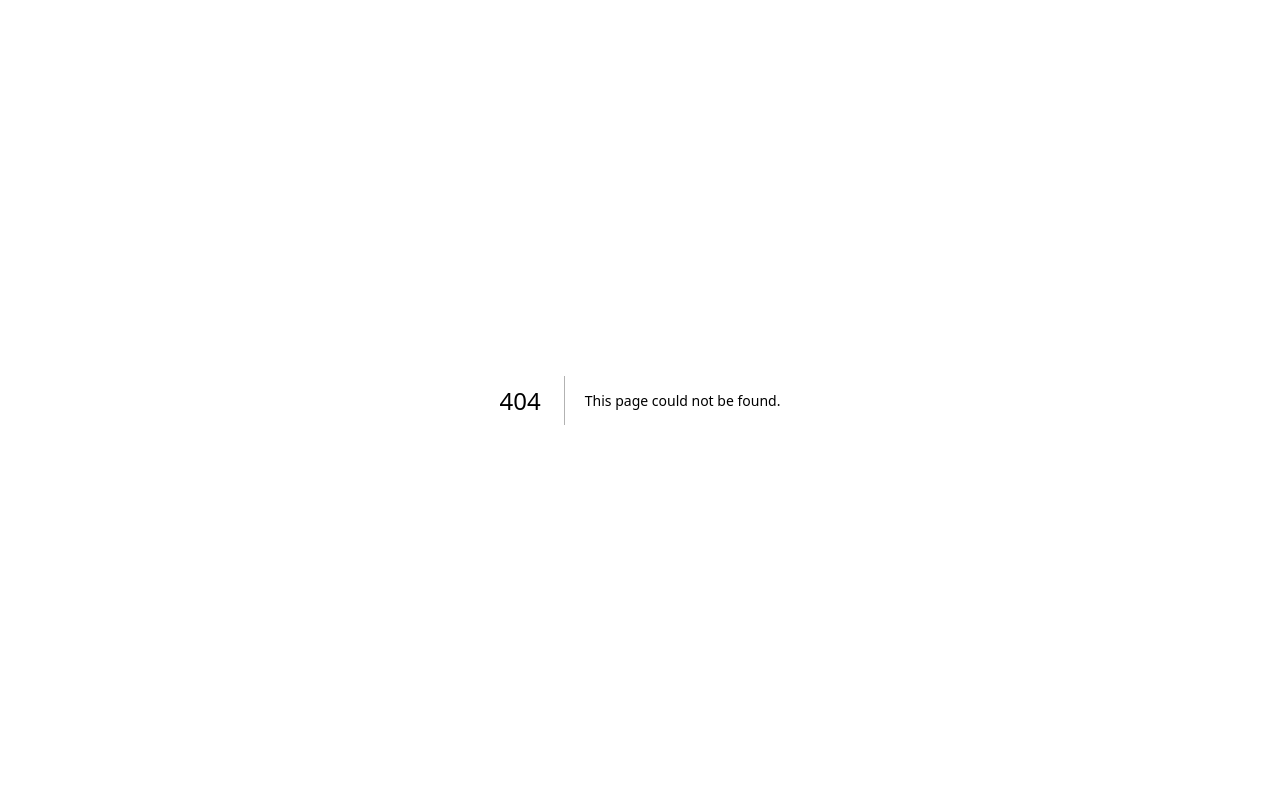
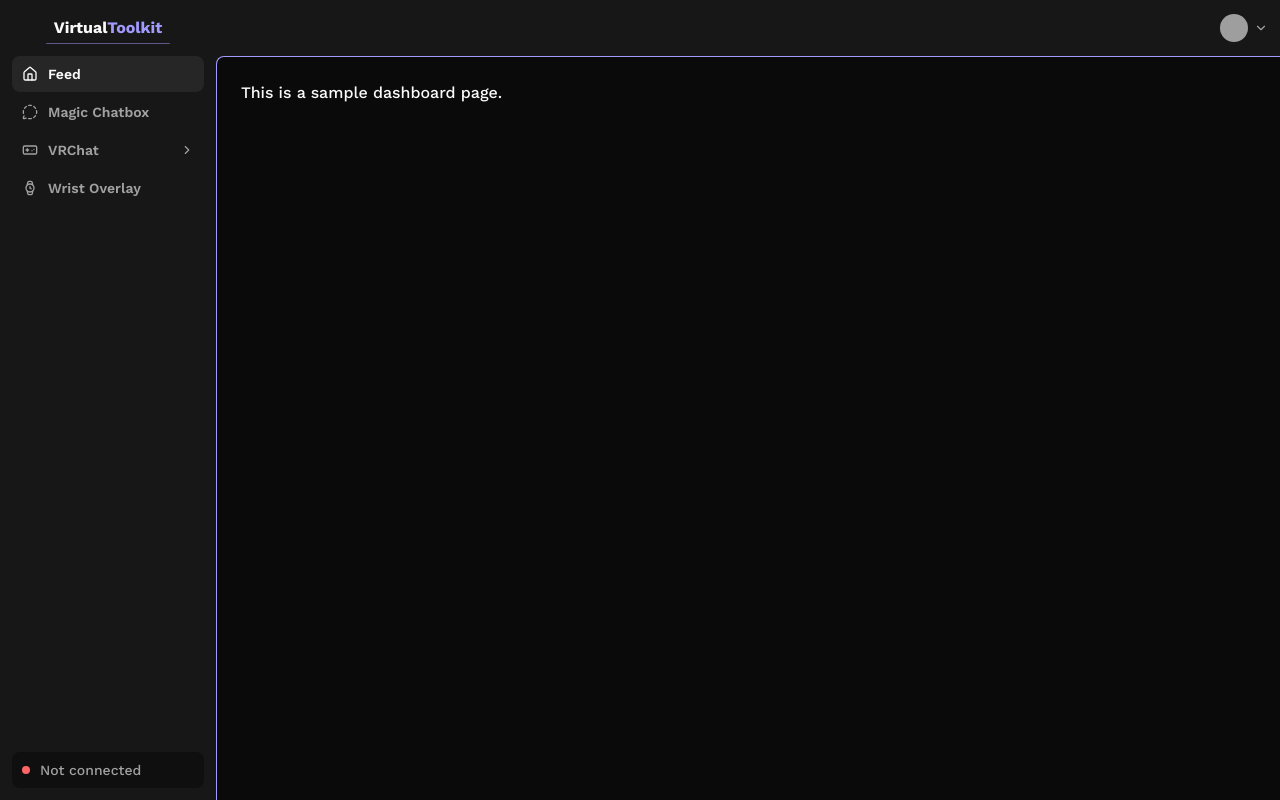
Before and after one commit to VirtualToolkit/web, a Next.js app: page /dashboard in a window 1280 px wide. Before the commit this address had no page. Built offline with nearby package versions, Linux system fonts and the light colour scheme; grey boxes are pictures that could not be loaded.

Commit message:
feat: add basic dashboard ui layout

```diff
--- /dev/null
+++ b/src/app/dashboard/layout.tsx
@@ -0,0 +1,5 @@
+import DashboardShell from '@/components/DashboardShell';
+
+export default function Dashboard({ children }: { children: React.ReactNode }) {
+  return <DashboardShell>{children}</DashboardShell>;
+}
--- /dev/null
+++ b/src/app/dashboard/page.tsx
@@ -0,0 +1,4 @@
+export default function Dashboard_Index() {
+    return <>
+    This is a sample dashboard page.</>
+}
--- a/src/app/layout.tsx
+++ b/src/app/layout.tsx
@@ -1,9 +1,10 @@
 import type { Metadata } from "next";
-import { Geist, Geist_Mono } from "next/font/google";
+import { Work_Sans, Geist_Mono } from "next/font/google";
 import "../globals.css";
+import Topbar from "@/components/Topbar";
 
-const geistSans = Geist({
-  variable: "--font-geist-sans",
+const workSans = Work_Sans({
+  variable: "--font-sans",
   subsets: ["latin"],
 });
 
@@ -25,9 +26,11 @@ export default function RootLayout({
   return (
     <html
       lang="en"
-      className={`${geistSans.variable} ${geistMono.variable} h-full antialiased`}
+      className={`${workSans.variable} ${geistMono.variable} h-full antialiased`}
     >
-      <body className="min-h-full flex flex-col dark">{children}</body>
+      <body className="min-h-full flex flex-col dark">
+        <Topbar/>
+        <main className="pt-14">{children}</main></body>
     </html>
   );
 }
--- /dev/null
+++ b/src/components/DashboardShell.tsx
@@ -0,0 +1,20 @@
+'use client';
+
+import { useState } from 'react';
+import Sidebar from './Sidebar';
+
+export default function DashboardShell({ children }: { children: React.ReactNode }) {
+  const [collapsed, setCollapsed] = useState(false);
+
+  return (
+    <div className="flex min-h-[calc(100vh-3.5rem)] bg-card">
+      <Sidebar collapsed={collapsed} onToggle={() => setCollapsed(c => !c)} />
+      <div
+        className="flex-1 rounded-tl-[.5rem] border-l border-t border-shy-moment bg-background transition-[margin-left] duration-300 ease-in-out"
+        style={{ marginLeft: collapsed ? '3.5rem' : '13.5rem' }}
+      >
+        <div className="p-6">{children}</div>
+      </div>
+    </div>
+  );
+}
--- /dev/null
+++ b/src/components/Sidebar.tsx
@@ -0,0 +1,80 @@
+'use client';
+
+import { useState } from 'react';
+import { cn } from '@/lib/utils';
+import { ChevronRight, Home, LucideIcon, Gamepad, BookUser, HardDrive, MessageCircleDashed, UserSearch, Watch } from 'lucide-react';
+import Link from 'next/link';
+
+interface SidebarProps {
+  collapsed: boolean;
+  onToggle: () => void;
+}
+
+export default function Sidebar({ collapsed, onToggle }: SidebarProps) {
+  return (
+    <aside
+      className="bg-card fixed top-14 bottom-0 left-0 z-40 flex flex-col overflow-hidden transition-[width] duration-300 ease-in-out"
+      style={{ width: collapsed ? '3.5rem' : '13.5rem' }}
+    >
+      <nav className="flex-1 overflow-y-auto px-3 space-y-0.5">
+        <SidebarButton label="Feed" icon={Home} link="/dashboard" active />
+        <SidebarButton label="Magic Chatbox" icon={MessageCircleDashed} link="/dashboard" />
+        <SidebarGroup label="VRChat" icon={Gamepad} collapsed={collapsed}>
+          <SidebarButton label="Instance" icon={HardDrive} link="/dashboard" />
+          <SidebarButton label="Social" icon={BookUser} link="/dashboard" />
+          <SidebarButton label="Avatar Search" icon={UserSearch} link="/dashboard" />
+        </SidebarGroup>
+        <SidebarButton label="Wrist Overlay" icon={Watch} link="/dashboard" />
+      </nav>
+
+      <div className="shrink-0 mx-3 mb-3 flex items-center gap-2.5 rounded-md py-2 px-2.5 bg-background/60">
+        <div className="shrink-0 bg-red-400 rounded-full w-2 h-2" />
+        {!collapsed && <span className="text-sm text-muted-foreground whitespace-nowrap">Not connected</span>}
+      </div>
+    </aside>
+  );
+}
+
+function SidebarButton({ label, icon: Icon, link, active }: { label: string; icon: LucideIcon; link: string; active?: boolean }) {
+  return (
+    <Link
+      href={link}
+      className={cn(
+        'flex items-center gap-2.5 rounded-md px-2.5 py-2 text-sm font-semibold transition-colors',
+        active
+          ? 'bg-muted text-foreground'
+          : 'text-muted-foreground hover:bg-accent/50 hover:text-foreground',
+      )}
+    >
+      <Icon className="size-4 shrink-0" />
+      {label}
+    </Link>
+  );
+}
+
+function SidebarGroup({ label, icon: Icon, collapsed, children }: { label: string; icon: LucideIcon; collapsed: boolean; children: React.ReactNode }) {
+  const [open, setOpen] = useState(false);
+
+  return (
+    <div>
+      <button
+        onClick={() => setOpen(o => !o)}
+        className="w-full flex items-center gap-2.5 rounded-md px-2.5 py-2 text-sm font-semibold text-muted-foreground hover:bg-accent/50 hover:text-foreground transition-colors"
+      >
+        <Icon className="size-4 shrink-0" />
+        {!collapsed && (
+          <>
+            <span className="flex-1 text-left">{label}</span>
+            <ChevronRight className={cn('size-3.5 transition-transform duration-200', open && 'rotate-90')} />
+          </>
+        )}
+      </button>
+
+      {open && !collapsed && (
+        <div className="ml-3 pl-3 border-l border-border/50 mt-0.5 space-y-0.5">
+          {children}
+        </div>
+      )}
+    </div>
+  );
+}
--- /dev/null
+++ b/src/components/Topbar.tsx
@@ -0,0 +1,49 @@
+'use client';
+
+import Link from 'next/link';
+import { LogOut, ChevronDown } from 'lucide-react';
+import * as DropdownMenu from '@radix-ui/react-dropdown-menu';
+
+export default function Topbar() {
+   return (
+      <header className="bg-card fixed inset-x-0 top-0 z-50 flex h-14 items-center justify-between px-3">
+         <Link href={'/dashboard'} className="absolute left-0 flex items-center justify-center font-bold" style={{ width: '13.5rem' }}>
+            <span className="relative">
+               Virtual<span className='text-shy-moment'>Toolkit</span>
+               <span className="absolute -bottom-1 -left-2 -right-2 h-px rounded-full bg-shy-moment/50" />
+            </span>
+         </Link>
+
+         <div className="flex-1" />
+
+         <DropdownMenu.Root>
+            <DropdownMenu.Trigger asChild>
+               <button className="text-muted-foreground hover:text-foreground flex cursor-pointer items-center gap-1.5 text-sm outline-none">
+                  <img
+                     src="https://api.dicebear.com/9.x/thumbs/svg?seed=user"
+                     alt="Profile"
+                     className="h-7 w-7 rounded-full object-cover"
+                  />
+                  <ChevronDown className="h-3.5 w-3.5" />
+               </button>
+            </DropdownMenu.Trigger>
+
+            <DropdownMenu.Portal>
+               <DropdownMenu.Content
+                  align="end"
+                  sideOffset={8}
+                  className="bg-card border-border/60 z-50 min-w-36 rounded-md border p-1 shadow-md"
+               >
+                  <DropdownMenu.Item
+                     onSelect={() => { }}
+                     className="text-muted-foreground hover:text-foreground hover:bg-muted flex cursor-pointer items-center gap-2 rounded-sm px-2 py-1.5 text-sm outline-none"
+                  >
+                     <LogOut className="h-3.5 w-3.5" />
+                     Log out
+                  </DropdownMenu.Item>
+               </DropdownMenu.Content>
+            </DropdownMenu.Portal>
+         </DropdownMenu.Root>
+      </header>
+   );
+}
--- a/src/components/ui/sidebar.tsx
+++ /dev/null
@@ -1,3 +0,0 @@
-export default function Sidebar() {
-
-}
--- a/src/globals.css
+++ b/src/globals.css
@@ -29,6 +29,7 @@
   --color-destructive: var(--destructive);
   --color-accent-foreground: var(--accent-foreground);
   --color-accent: var(--accent);
+  --color-shy-moment: #a29bfe;
   --color-muted-foreground: var(--muted-foreground);
   --color-muted: var(--muted);
   --color-secondary-foreground: var(--secondary-foreground);
@@ -72,6 +73,7 @@
   --chart-3: oklch(0.439 0 0);
   --chart-4: oklch(0.371 0 0);
   --chart-5: oklch(0.269 0 0);
+  --shy-moment: #a29bfe;
   --radius: 0.625rem;
   --sidebar: oklch(0.985 0 0);
   --sidebar-foreground: oklch(0.145 0 0);
@@ -122,7 +124,7 @@
     @apply border-border outline-ring/50;
   }
   body {
-    @apply bg-background text-foreground;
+    @apply bg-background text-foreground font-medium;
   }
   html {
     @apply font-sans;
```
